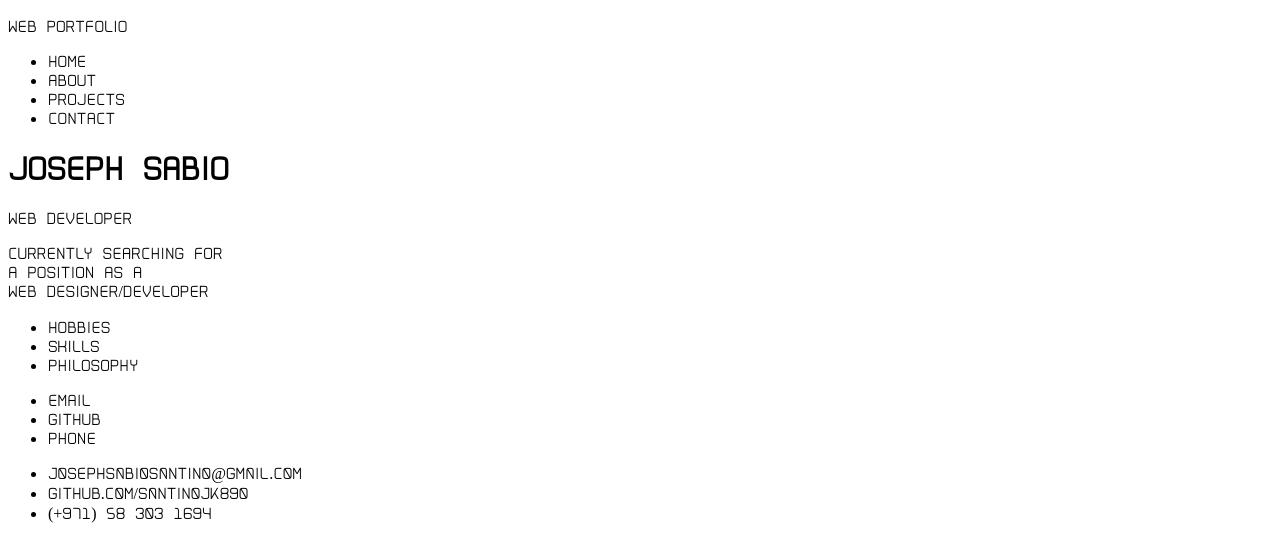
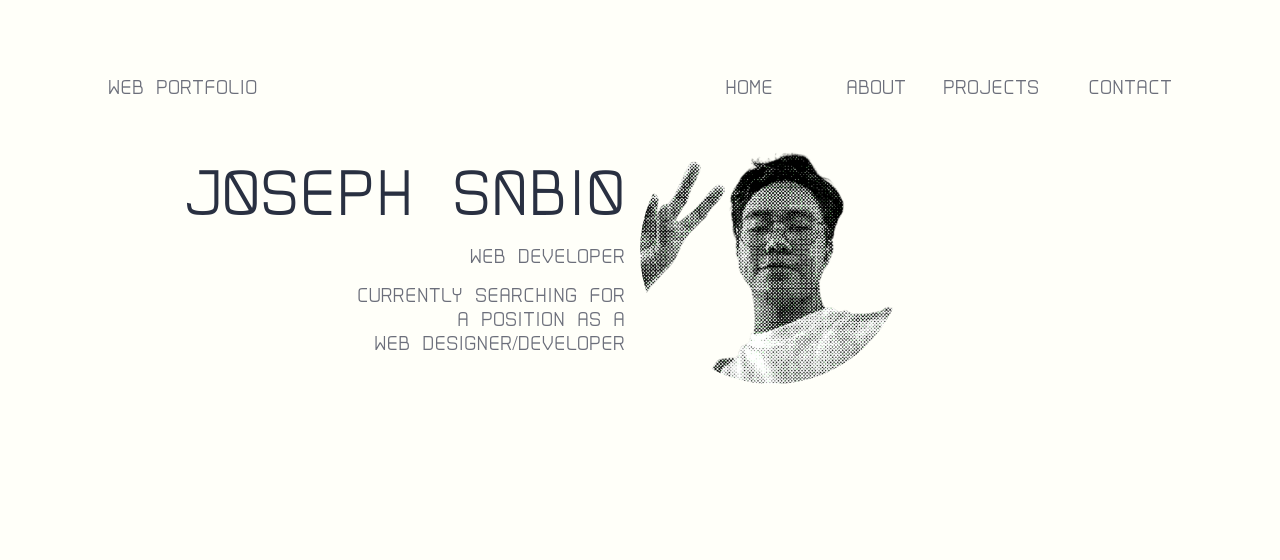
Before and after one commit to santinojk890/sabio-portfolio, a plain HTML site: page index.html in a window 1280 px wide. Drawn offline with Linux system fonts and the light colour scheme; a small style sheet from the web is missing.

Commit message:
franny seen my changes wah

```diff
--- a/index.html
+++ b/index.html
@@ -15,25 +15,31 @@
         </div>
         <div class="right-part-nav">
             <ul class="nav-selection">
-                <li>HOME</li>
-                <li>ABOUT</li>
-                <li>PROJECTS</li>
-                <li>CONTACT</li>
+                <li class="nav-list">HOME</li>
+                <li class="nav-list">ABOUT</li>
+                <li class="nav-list">PROJECTS</li>
+                <li class="nav-list">CONTACT</li>
             </ul>
         </div>
     </div>
 
     <!-- CONTENT SECTION -->
     <div class="content-container">
-        <div class="home page">
-            <h1>JOSEPH SABIO</h1>
-            <p>WEB DEVELOPER</p>
-            <p>CURRENTLY SEARCHING FOR<br>
-                A POSITION AS A<br>
-                WEB DESIGNER/DEVELOPER</p>
+        <div class="home page" style="display: show;">
+            <div class="left-home">
+                <p class="big-header">joseph sabio</p>
+                <p class="desc">WEB DEVELOPER</p>
+                <p class="desc">CURRENTLY SEARCHING FOR<br>
+                    A POSITION AS A<br>
+                    WEB DESIGNER/DEVELOPER</p>
+            </div>
+
+            <div class="right-home">
+                <img class="main-image" src="./images/home.png" alt="Author's Photo">
+            </div>
         </div>
 
-        <div class="about page">
+        <div class="about page" style="display: none;">
             <ul class="about-selection">
                 <li>HOBBIES</li>
                 <li>SKILLS</li>
@@ -44,20 +50,20 @@
             <div class="philosophy sec"></div>
         </div>
 
-        <div class="projects page">
+        <div class="projects page" style="display: none;">
 
         </div>
 
-        <div class="contact page">
+        <div class="contact page" style="display: none;">
             <ul class="contact-list">
                 <li>EMAIL</li>
                 <li>GITHUB</li>
                 <li>PHONE</li>
             </ul>
 
-            <ul class="cinfo-list">
-                <li>josephsabiosantino@gmail.com</li>
-                <li>github.com/santinojk890</li>
+            <ul class="cinfo-list" >
+                <li>JOSEPHSABIOSANTINO@GMAIL.COM</li>
+                <li>github.cOm/sAntinOjk890</li>
                 <li>(+971) 58 303 1694</li>
             </ul>
         </div>
--- a/styles/styles.css
+++ b/styles/styles.css
@@ -5,4 +5,66 @@
 
 body{
     font-family: "exanregular";
+    color: #6b6e7a;
+    background-color: #fffff9;
+    font-size: 20px;
+    margin: 108px;
+    margin-top: 54px;
 }
+
+.navigation{
+    display: flex;
+}
+
+.left-part-nav{
+    flex: 1;
+}
+
+.right-part-nav{
+    flex: 1;
+}
+
+.nav-selection{
+    padding: 0px;
+    display: flex;
+    list-style-type: none;
+}
+
+.nav-list{
+    flex: 1;
+    text-align: right;
+}
+
+.content-container{
+    height: auto;
+}
+
+.home{
+    display: flex;
+    align-items: center;
+}
+
+.left-home{
+    flex: 1;
+    text-align: right;
+}
+
+.big-header{
+    color: #293041;
+    font-size: 64px;
+    margin: 15px;
+}
+
+.desc{
+    margin: 15px;
+}
+
+.right-home{
+    flex: 1;
+}
+
+.main-image{
+    border-radius: 50%;
+    height: 50%;
+    width: 50%;
+}
```
Also changed, not shown: images/home.png (added).
